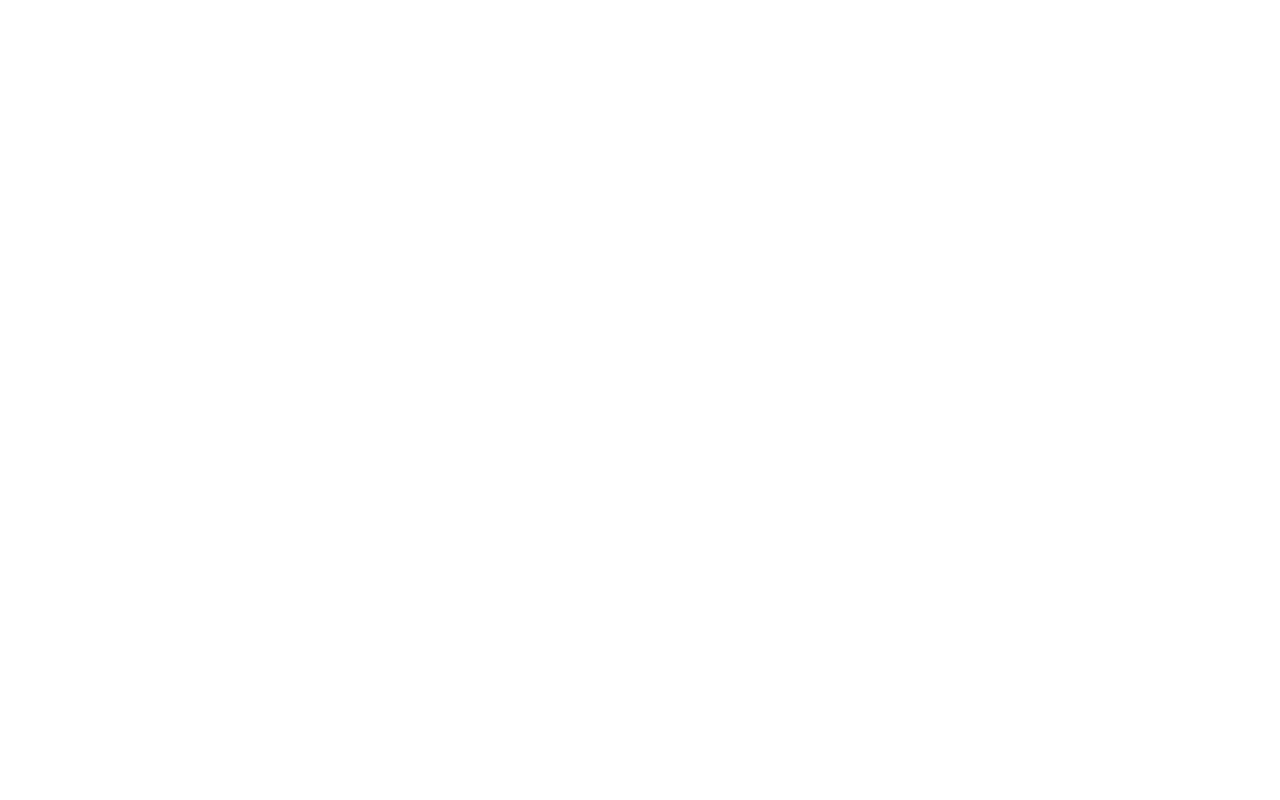
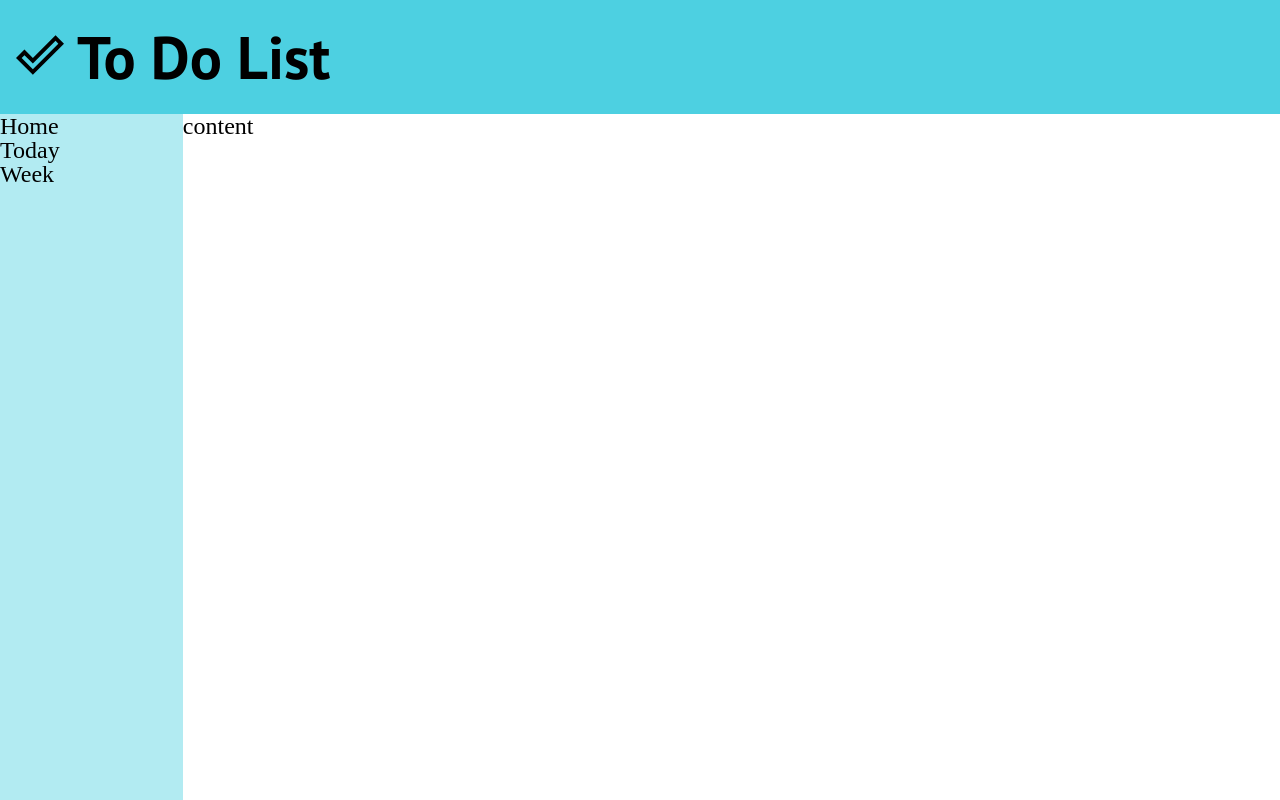
Before and after one commit to LeonsChub/TodoList, a website: page dist/index.html in a window 1280 px wide. Drawn offline with Linux system fonts and the light colour scheme.

Commit message:
styled logo

```diff
--- a/package.json
+++ b/package.json
@@ -6,7 +6,7 @@
   "scripts": {
     "test": "echo \"Error: no test specified\" && exit 1",
     "build": "webpack",
-    "watch": "webpack -watch"
+    "watch": "webpack --watch"
   },
   "repository": {
     "type": "git",
@@ -20,6 +20,8 @@
   },
   "homepage": "https://github.com/LeonsChub/TodoList#readme",
   "devDependencies": {
+    "css-loader": "^6.7.1",
+    "style-loader": "^3.3.1",
     "webpack-cli": "^4.10.0"
   }
 }
--- a/src/index.js
+++ b/src/index.js
@@ -1 +1,5 @@
-console.log("HALLO WEBPACK");
+import {createTodo} from "./todoItem.js"
+import css from "./style.css"
+
+let todo = createTodo("feed jimmy","Gotta feed my dog ideally before he dies","23/04/2023",5);
+console.log(todo.toString());
--- /dev/null
+++ b/src/style.css
@@ -0,0 +1,94 @@
+/* http://meyerweb.com/eric/tools/css/reset/
+   v2.0 | 20110126
+   License: none (public domain)
+*/
+
+@import url('https://fonts.googleapis.com/css2?family=PT+Sans:wght@700&display=swap');
+
+html, body, div, span, applet, object, iframe,
+h1, h2, h3, h4, h5, h6, p, blockquote, pre,
+a, abbr, acronym, address, big, cite, code,
+del, dfn, em, img, ins, kbd, q, s, samp,
+small, strike, strong, sub, sup, tt, var,
+b, u, i, center,
+dl, dt, dd, ol, ul, li,
+fieldset, form, label, legend,
+table, caption, tbody, tfoot, thead, tr, th, td,
+article, aside, canvas, details, embed,
+figure, figcaption, footer, header, hgroup,
+menu, nav, output, ruby, section, summary,
+time, mark, audio, video {
+	margin: 0;
+	padding: 0;
+	border: 0;
+	font-size: 100%;
+	font: inherit;
+	vertical-align: baseline;
+}
+/* HTML5 display-role reset for older browsers */
+article, aside, details, figcaption, figure,
+footer, header, hgroup, menu, nav, section {
+	display: block;
+}
+body {
+	line-height: 1;
+}
+ol, ul {
+	list-style: none;
+}
+blockquote, q {
+	quotes: none;
+}
+blockquote:before, blockquote:after,
+q:before, q:after {
+	content: '';
+	content: none;
+}
+table {
+	border-collapse: collapse;
+	border-spacing: 0;
+}
+#content{
+    font-size: 1.5em;
+    display: grid;
+
+    grid-template-columns: 1fr 6fr;
+    grid-template-rows: 1fr 6fr;
+    grid-template-areas: "logo    logo"
+                        " sidebar main";
+
+}
+:root{
+    --cyan-50:#e0f7fa;
+    --cyan-100:#b2ebf2;
+    --cyan-200:#80deea;
+    --cyan-300:#4dd0e1;
+    --cyan-400:#26c6da;
+    --cyan-500:#00bcd4;
+    --cyan-600:#00acc1;
+}
+
+
+#content{
+    width: 100%;
+    height: 100vh;
+}
+.logo-wrap{
+    grid-area: logo;
+    background-color: var(--cyan-300);
+    display: flex;
+    align-items: center;
+}
+.logo{
+    font-family: 'PT Sans', sans-serif;
+    font-size: 2.5em;
+    margin-left: 16px;
+}
+
+.sidebar{
+    grid-area: sidebar;
+    background-color: var(--cyan-100);
+}
+.main-content{
+    grid-area: main;
+}
--- /dev/null
+++ b/src/todoItem.js
@@ -0,0 +1,22 @@
+const createTodo = (title, description, due, priority)=>{
+    const getTitle = ()=>{
+        return title;
+    };
+    const getDescription = ()=>{
+        return description;
+    };
+    const getDueDate = ()=>{
+        return due;
+    };
+    const getPriority = ()=>{
+        return priority;
+    };
+    const toString = ()=>{
+        return `${priority} ${title}         ${due} \n ${description}`
+    };
+
+    return {getTitle, getDescription,getDueDate,getPriority,toString};
+}
+
+
+export {createTodo};
--- a/webpack.config.js
+++ b/webpack.config.js
@@ -1,9 +1,19 @@
 const path = require('path');
 
 module.exports = {
+  mode: 'development',
   entry: './src/index.js',
+  devtool:'inline-source-map',
   output: {
     filename: 'main.js',
     path: path.resolve(__dirname, 'dist'),
   },
+  module: {
+    rules: [
+      {
+        test: /\.css$/i,
+        use: ["style-loader", "css-loader"],
+      },
+    ],
+  },
 };
```
Also changed, not shown: dist/index.html, dist/main.js, src/images/Logo.svg (added), 1 other file.
